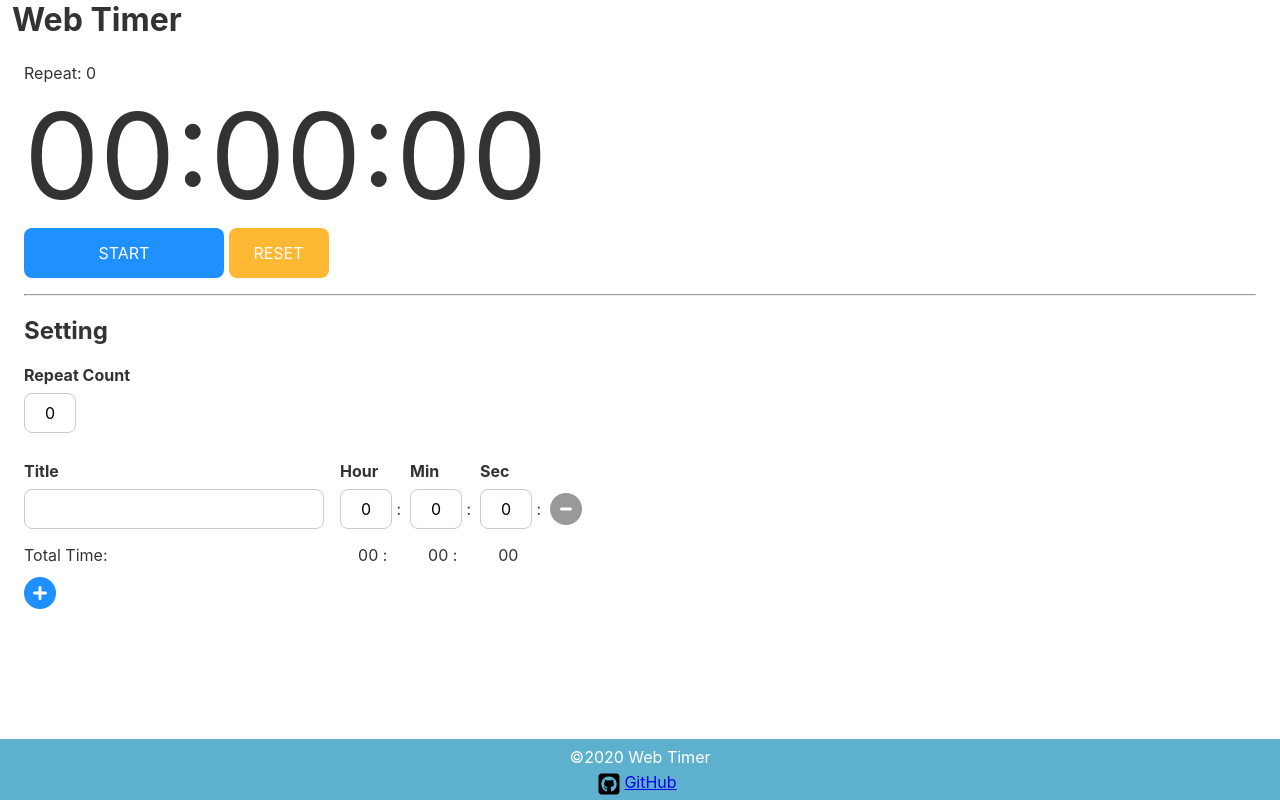
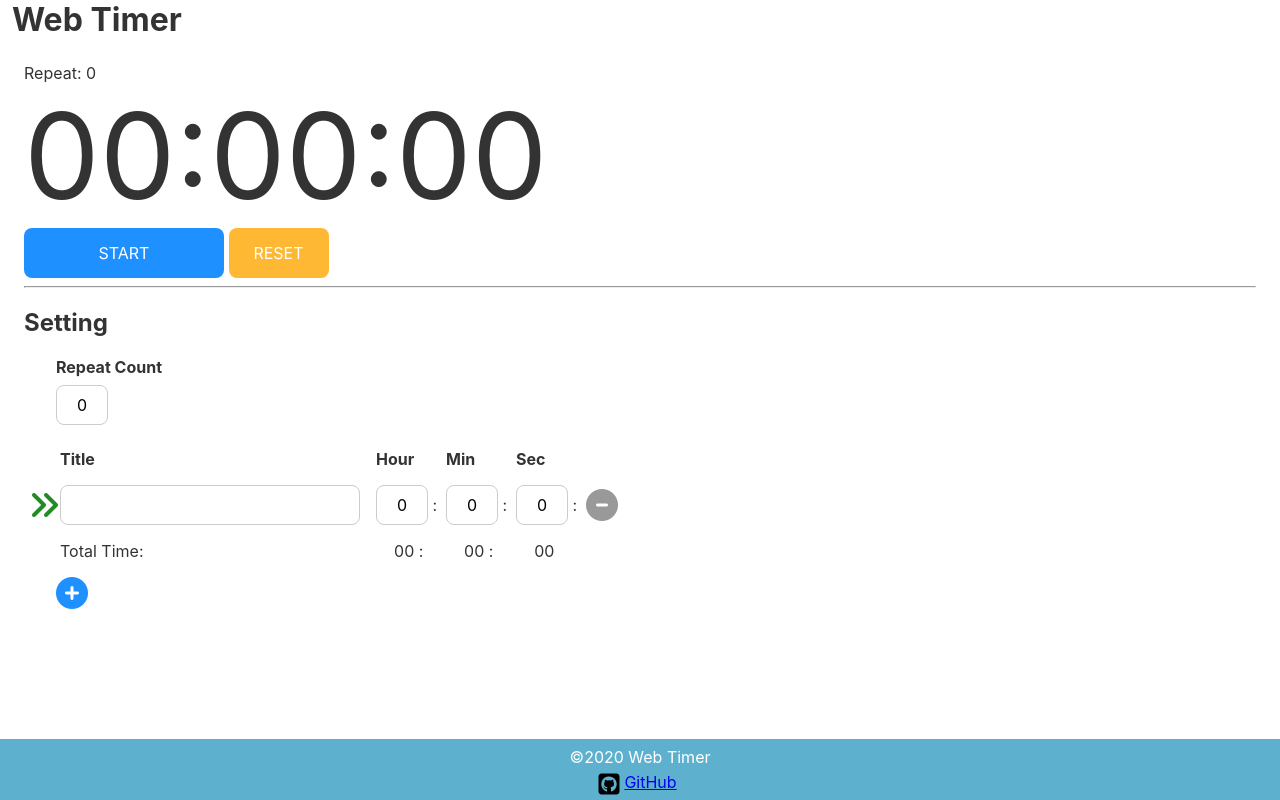
Before and after one commit to masakurapa/timer.masakurapa.com, a Svelte app: page / in a window 1280 px wide. Built offline with nearby package versions, Linux system fonts and the light colour scheme.

Commit message:
現在のタイマー設定に目印をつける

```diff
--- a/src/App.svelte
+++ b/src/App.svelte
@@ -40,7 +40,6 @@
         font-family: inherit;
         font-size: inherit;
         padding: 0.4em;
-        margin: 0 0 0.5em 0;
         box-sizing: border-box;
         border: 1px solid #ccc;
         border-radius: 8px;
--- a/src/Setting/Repeat.svelte
+++ b/src/Setting/Repeat.svelte
@@ -22,7 +22,7 @@
 
 <style>
     .wrapper {
-        margin-bottom: 20px;
+        margin: 0 0 20px 32px;
     }
     label {
         display: block;
--- a/src/Setting/TimerSettings.svelte
+++ b/src/Setting/TimerSettings.svelte
@@ -1,4 +1,5 @@
 <div class="wrapper header">
+    <div class="current-wrapper">&nbsp;</div>
     <div class="text-wrapper">Title</div>
     <div class="number-wrapper">Hour</div>
     <div class="number-wrapper">Min</div>
@@ -8,6 +9,11 @@
 
 {#each $timerSettings as obj, i}
     <div class="wrapper">
+        <div class="current-wrapper">
+            {#if $timerIndex === i}
+                <i class="fas fa-angle-double-right fa-2x"></i>
+            {/if}
+        </div>
         <div class="text-wrapper">
             <Title
                 value={$timerSettings[i].title}
@@ -50,6 +56,7 @@
 {/each}
 
 <div class="wrapper">
+    <div class="current-wrapper">&nbsp;</div>
     <div class="text-wrapper">Total Time:</div>
     <div class="number-wrapper total">{totalHour}&nbsp;:&nbsp;</div>
     <div class="number-wrapper total">{totalMinute}&nbsp;:&nbsp;</div>
@@ -65,7 +72,11 @@
 
 <script>
     import { onMount } from 'svelte';
-    import { timerSettings, isTimerStarting } from '../store.js';
+    import {
+        timerIndex,
+        timerSettings,
+        isTimerStarting,
+    } from '../store.js';
     import { padding, calcTotalSec, totalSecToHMS } from '../util.js';
 
     import NumberBox from './NumberBox.svelte';
@@ -144,12 +155,18 @@
     .wrapper {
         display: flex;
         margin-bottom: 8px;
+        padding: 4px;
+        align-items: center;
     }
     .header {
         font-weight: bold;
         margin-bottom: 8px;
     }
 
+    .current-wrapper {
+        width: 32px;
+        color: #228B22;
+    }
     .text-wrapper {
         width: 300px;
         margin-right: 16px;
@@ -158,7 +175,7 @@
         width: 70px;
     }
     .btn-wrapper {
-        width: 40px;
+        width: 32px;
     }
 
     .total {
@@ -185,6 +202,7 @@
 
     .add-btn {
         color: #1E90FF;
+        margin-left: 32px;
     }
     .remove-btn {
         color: #DC143C;
```
